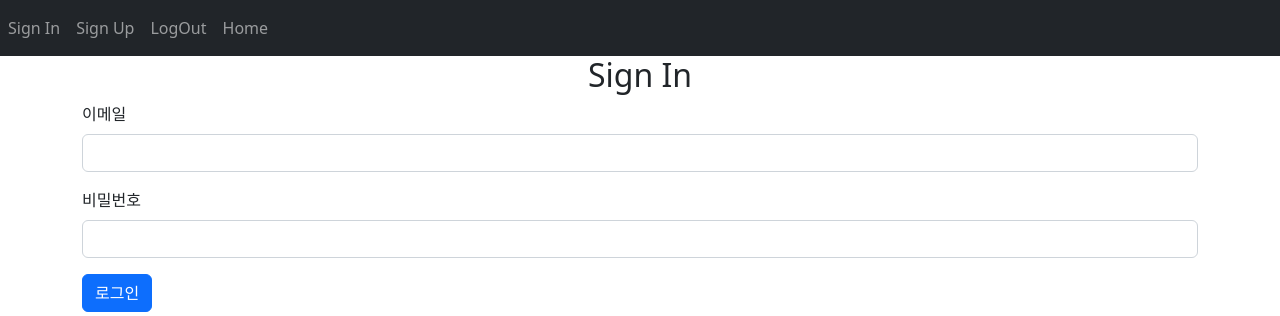
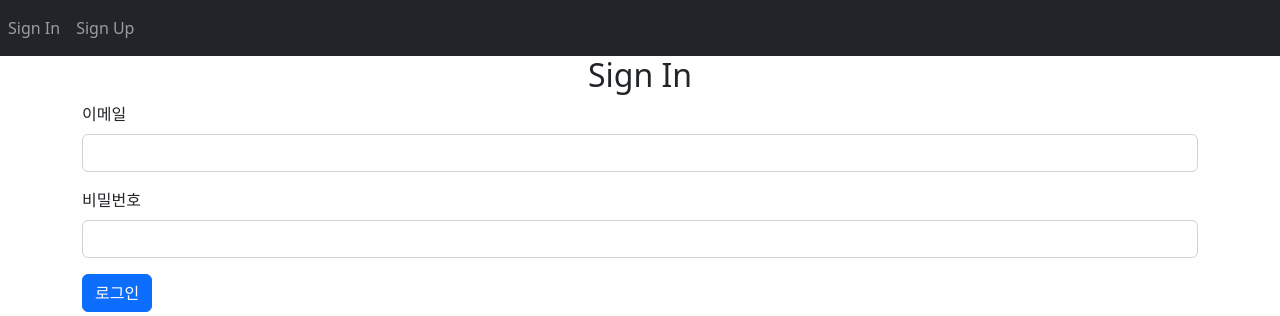
Before and after one commit to angdong/Flask-Tutorial-Note, a Flask app: a page that uses 01.ready/website/templates/base.html in a window 1280 px wide. Shown: the top 316 px of the page. Run offline with Flask 2, Linux system fonts and the light colour scheme.

Commit message:
Feat: `ch14`

```diff
--- a/01.ready/website/auth.py
+++ b/01.ready/website/auth.py
@@ -34,6 +34,7 @@ def sign_in():
 def logout():
     # return render_template('logout.html')
     # 로그아웃을 여러 번 안하기 때문
+    logout_user()
     return redirect(url_for('auth.sign_in'))
 
 @auth.route('/sign-up', methods=['GET', 'POST']) # GET: 웹 자원 조회 POST: 웹 자원 생성
--- a/01.ready/website/templates/base.html
+++ b/01.ready/website/templates/base.html
@@ -16,18 +16,23 @@
         </button>
             <div class="collapse navbar-collapse" id="navbarNav">
                 <ul class="navbar-nav">
+                    {% if current_user.is_authenticated %}
+                    <!-- 로그인 되었을 때 : Home과 Logout nav 띄우기 -->
+                    <li class="nav-item">
+                        <a href="/logout" class="nav-link">LogOut</a>
+                    </li>
+                    <li class="nav-item">
+                        <a href="/" class="nav-link">Home</a>
+                    </li>
+                    {% else %}
+                    <!-- 로그인 안 되었을 때 : Login, SignUp -->
                     <li class="nav-item">
                         <a href="/sign-in" class="nav-link">Sign In</a>
                     </li>
                     <li class="nav-item">
                         <a href="/sign-up" class="nav-link">Sign Up</a>
                     </li>
-                    <li class="nav-item">
-                        <a href="/logout" class="nav-link">LogOut</a>
-                    </li>
-                    <li class="nav-item">
-                        <a href="/" class="nav-link">Home</a>
-                    </li>
+                    {% endif %}
                 </ul>
         </div>
     </nav>
```
